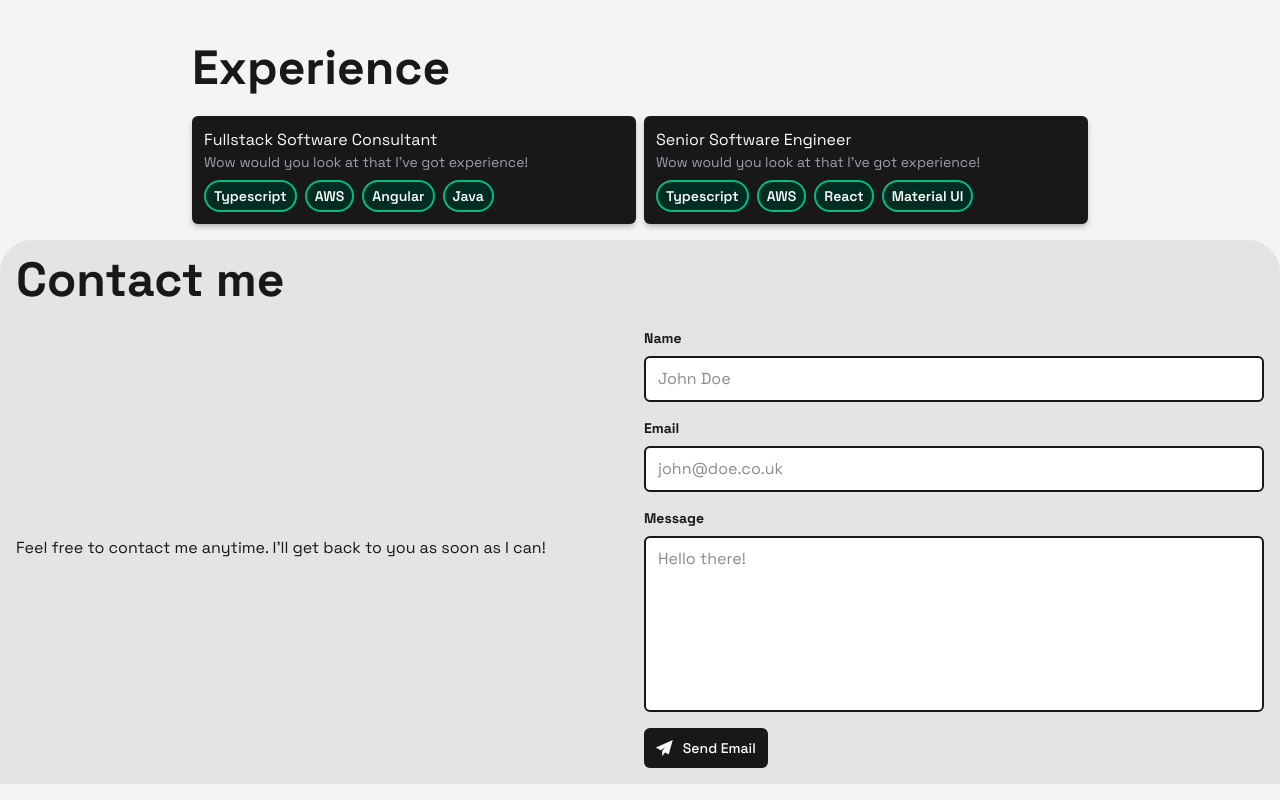
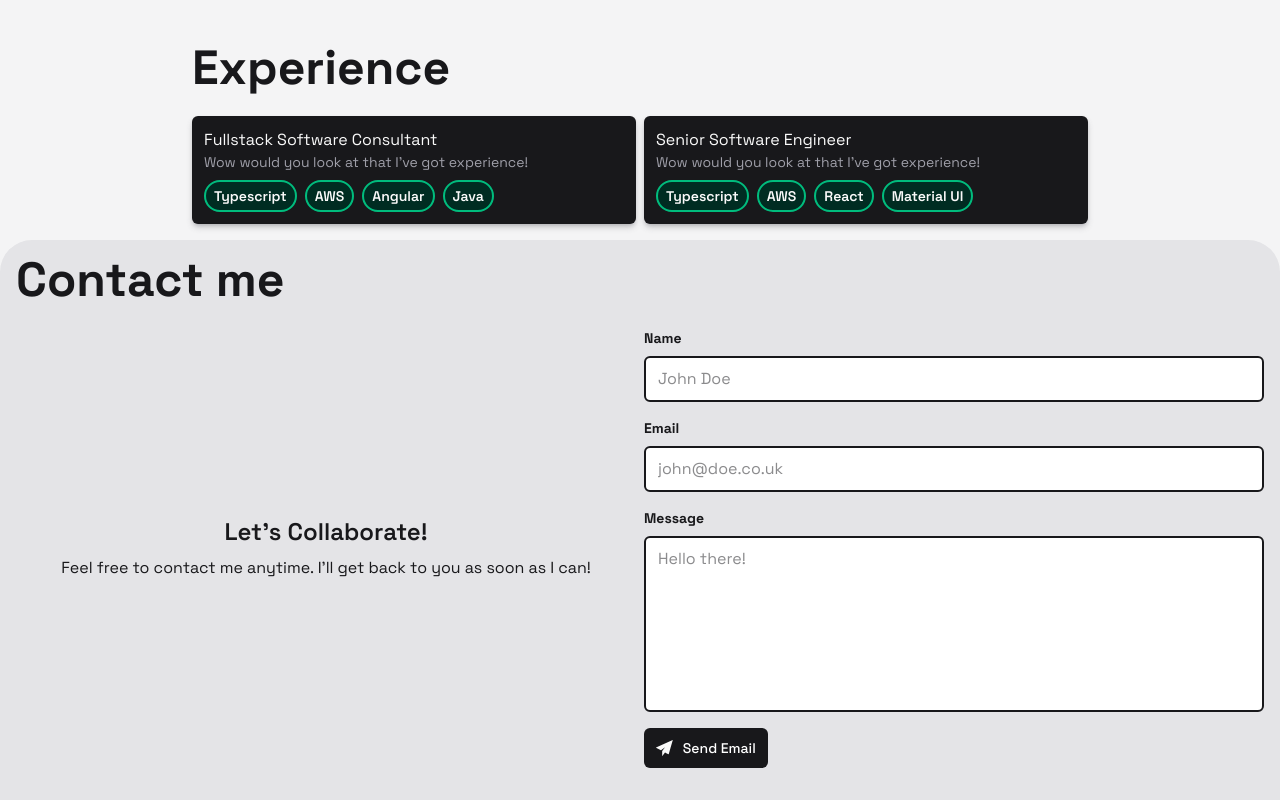
Before and after one commit to scottjoe1996/portfolio, a Next.js app: page / in a window 1280 px wide. Shown: the part 1292-2092 px from the top of the page. Built offline with nearby package versions, Linux system fonts and the light colour scheme; no server answers.

Commit message:
added side section in Contact me

```diff
--- a/components/sections/contact/contact-section.tsx
+++ b/components/sections/contact/contact-section.tsx
@@ -17,13 +17,16 @@ const ContactSection: React.FC = () => {
       id="contact"
       className="flex w-full items-center justify-center rounded-t-4xl bg-zinc-200 p-4"
     >
-      <div className="w-full max-w-7xl">
+      <div className="mb-4 w-full max-w-7xl">
         <SectionHeading title="Contact me" />
         <div className="flex min-h-[440px] items-center justify-center gap-2">
           {formState === "INITIAL" ? (
             <>
-              <aside className="hidden flex-[1] md:inline">
-                <p>
+              <aside className="hidden flex-[1] text-center md:inline">
+                <p className="mb-2 text-2xl font-semibold">
+                  Let&apos;s Collaborate!
+                </p>
+                <p className="text-balance">
                   Feel free to contact me anytime. I&apos;ll get back to you as
                   soon as I can!
                 </p>
```
